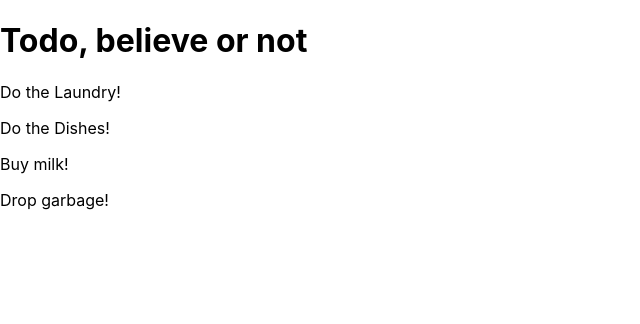
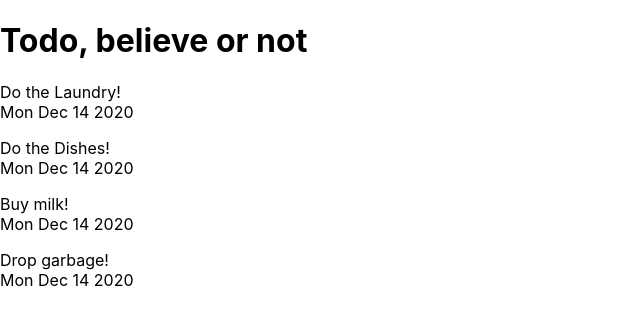
Before and after one commit to Shan-Mi/js4-todo, a React (Create React App) app: page / in a window 1280 px wide. Shown: the top 324 px of the page, without its empty margins (0-640 px from the left). Built offline with nearby package versions, Linux system fonts and the light colour scheme.

Commit message:
Delete eslint related stuff

```diff
--- a/src/App.js
+++ b/src/App.js
@@ -36,7 +36,10 @@ function App() {
     <div className="App">
       <h1>Todo, believe or not</h1>
       {todoList.map((todoItem) => (
-        <p>{todoItem.task}</p>
+        <p>
+          {todoItem.task} <br />
+          {todoItem.dueDate.toDateString()}
+        </p>
       ))}
     </div>
   );
```
